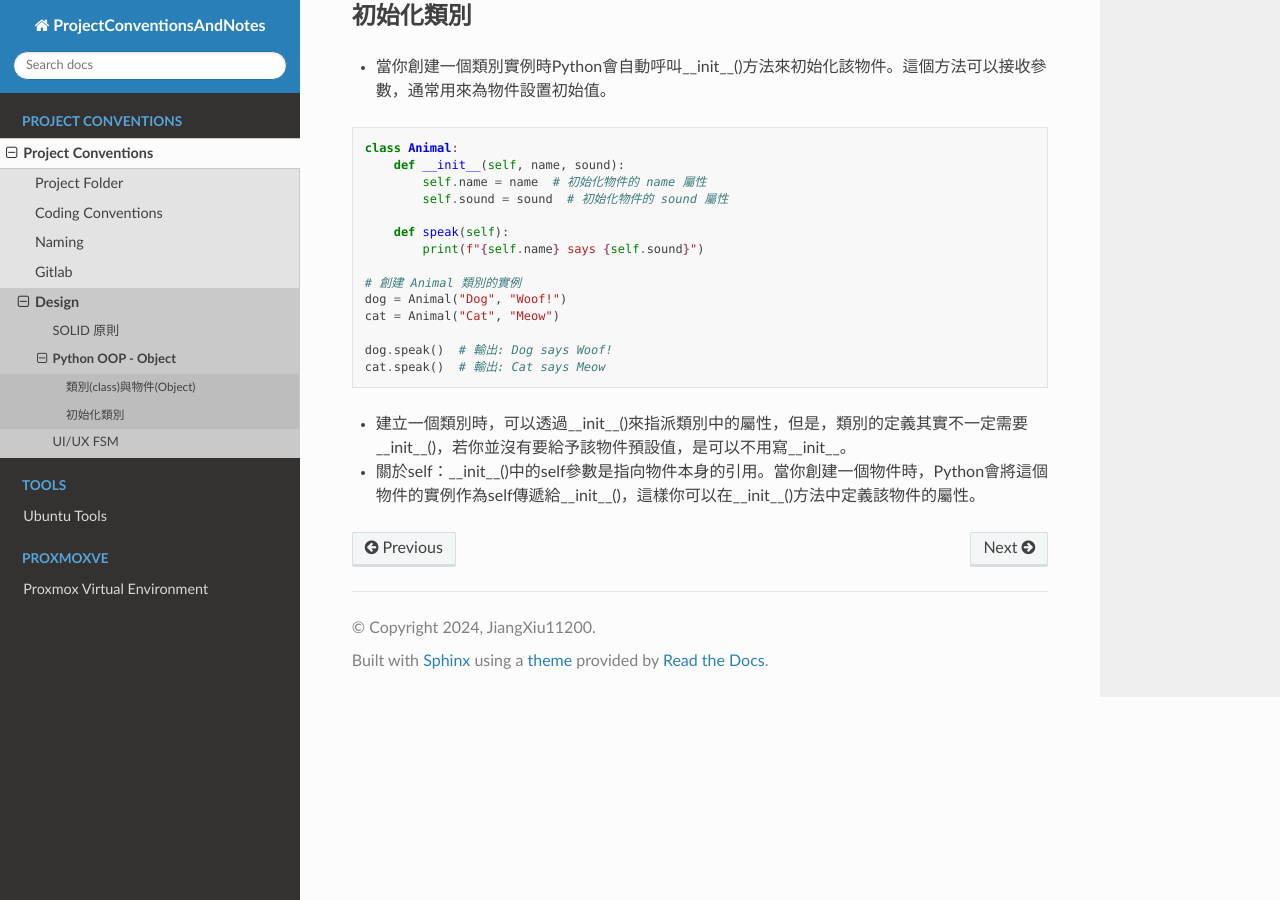
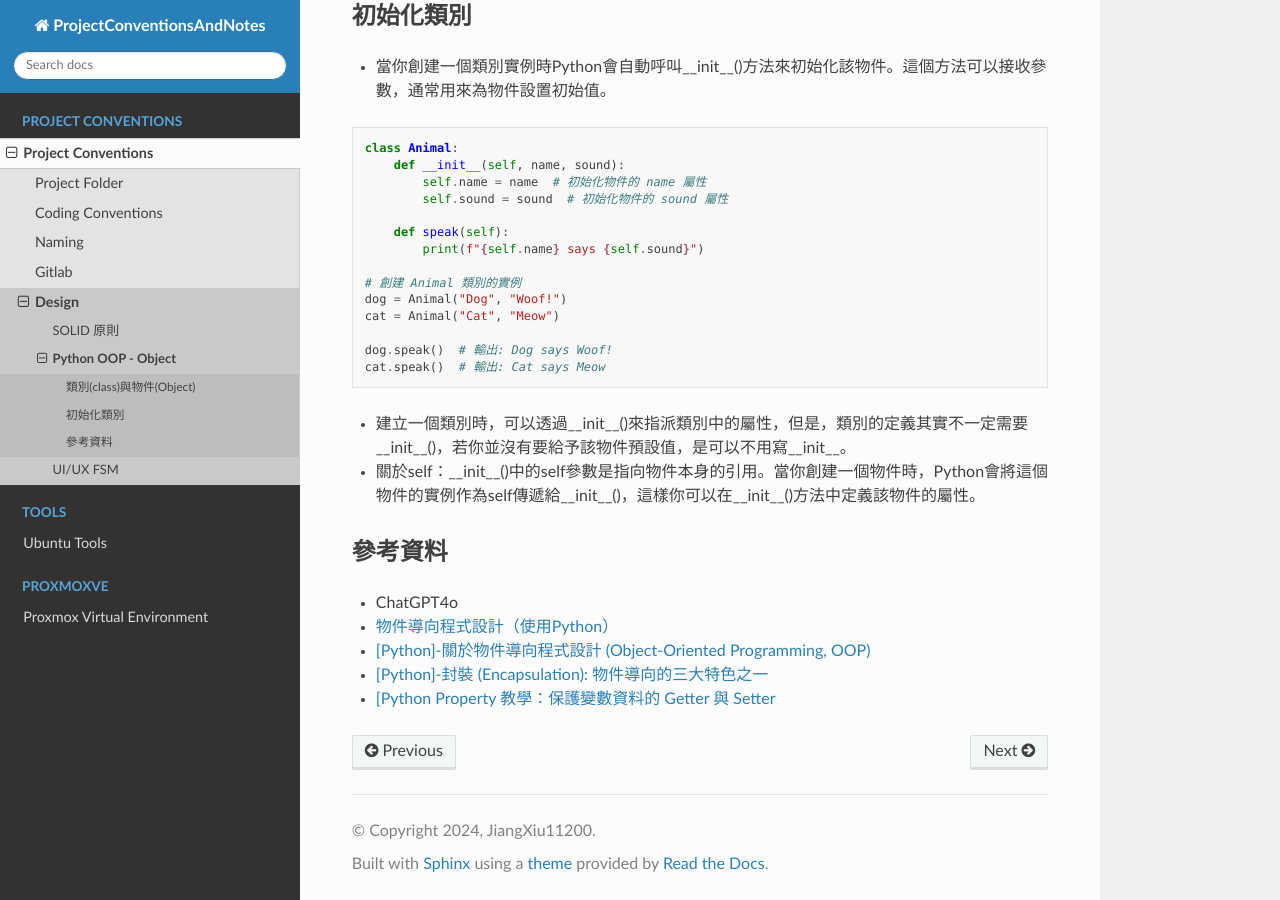
Before and after one commit to JiangXiu11200/ProjectConventions, a Sphinx documentation site: the page built from source/pages/project_conventions/Design/pytohn_oop_object.rst, in a window 1280 px wide and 900 px high, scrolled down 1053 px. Built offline with Sphinx 7.4.7 and the Read the Docs theme 3.1.0, drawn with Linux system fonts in a browser that asks for light colours; pages that are not in the unit, such as notebooks, are missing from menus.

Commit message:
feat (Design): Add reference material to object page

```diff
--- a/source/pages/project_conventions/Design/pytohn_oop_object.rst
+++ b/source/pages/project_conventions/Design/pytohn_oop_object.rst
@@ -60,3 +60,11 @@ Python OOP - Object
 
 * 建立一個類別時，可以透過__init__()來指派類別中的屬性，但是，類別的定義其實不一定需要__init__()，若你並沒有要給予該物件預設值，是可以不用寫__init__。
 * 關於self：__init__()中的self參數是指向物件本身的引用。當你創建一個物件時，Python會將這個物件的實例作為self傳遞給__init__()，這樣你可以在__init__()方法中定義該物件的屬性。
+
+參考資料
+----------------
+* ChatGPT4o
+* `物件導向程式設計（使用Python） <https://hackmd.io/@fgisc32ndxckeisc38th/OOP#1-%E9%A1%9E%E5%88%A5%EF%BC%88class%EF%BC%89%E8%88%87%E7%89%A9%E4%BB%B6%EF%BC%88object%EF%BC%89>`_
+* `[Python]-關於物件導向程式設計 (Object-Oriented Programming, OOP) <https://medium.com/@leo122196/python-%E9%97%9C%E6%96%BC%E7%89%A9%E4%BB%B6%E5%B0%8E%E5%90%91%E7%A8%8B%E5%BC%8F%E8%A8%AD%E8%A8%88-object-oriented-programming-oop-b3ce7ae019f3#0176>`_
+* `[Python]-封裝 (Encapsulation): 物件導向的三大特色之一 <https://medium.com/@leo122196/python-%E5%B0%81%E8%A3%9D-encapsulation-%E7%89%A9%E4%BB%B6%E5%B0%8E%E5%90%91%E7%9A%84%E4%B8%89%E5%A4%A7%E7%89%B9%E8%89%B2%E4%B9%8B%E4%B8%80-9196f8aa4ef6>`_
+* `[Python Property 教學：保護變數資料的 Getter 與 Setter <https://haosquare.com/python-property/#Property_%E7%9A%84%E5%A5%BD%E8%99%95>`_
```
